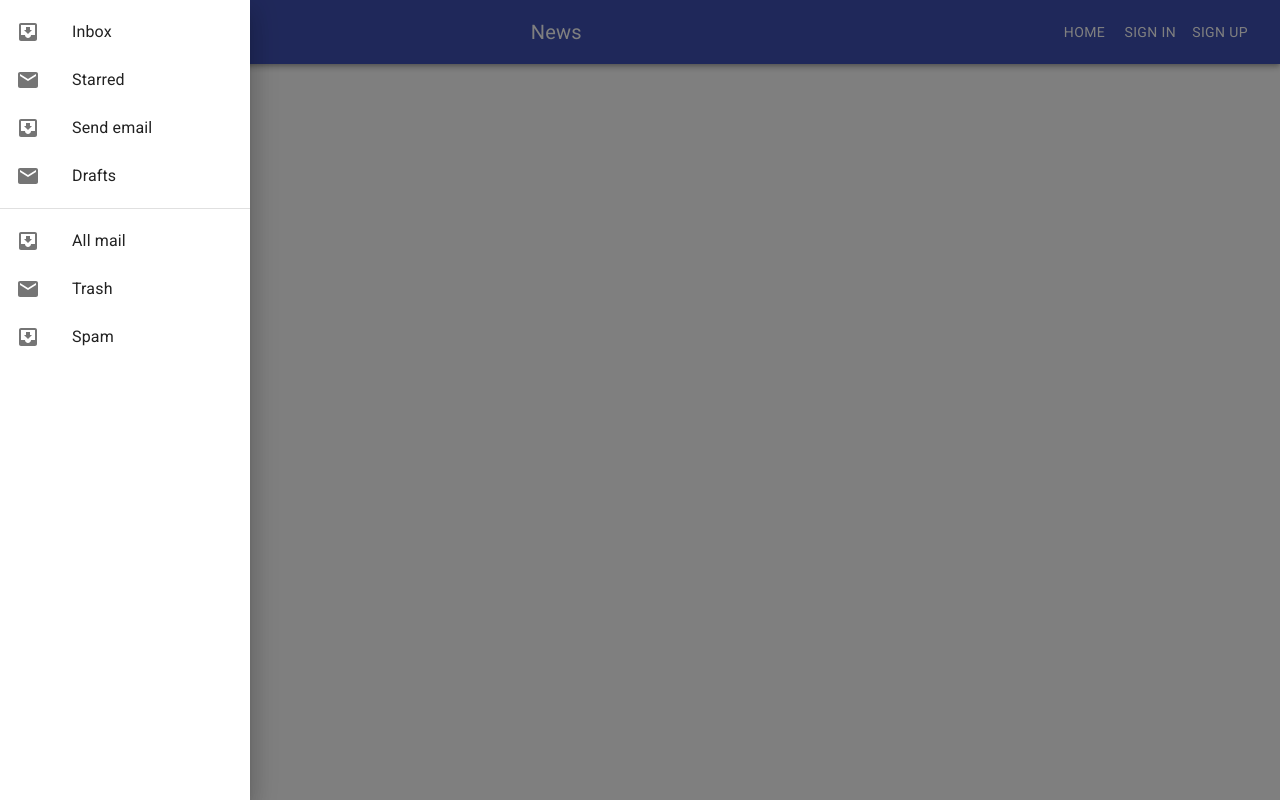
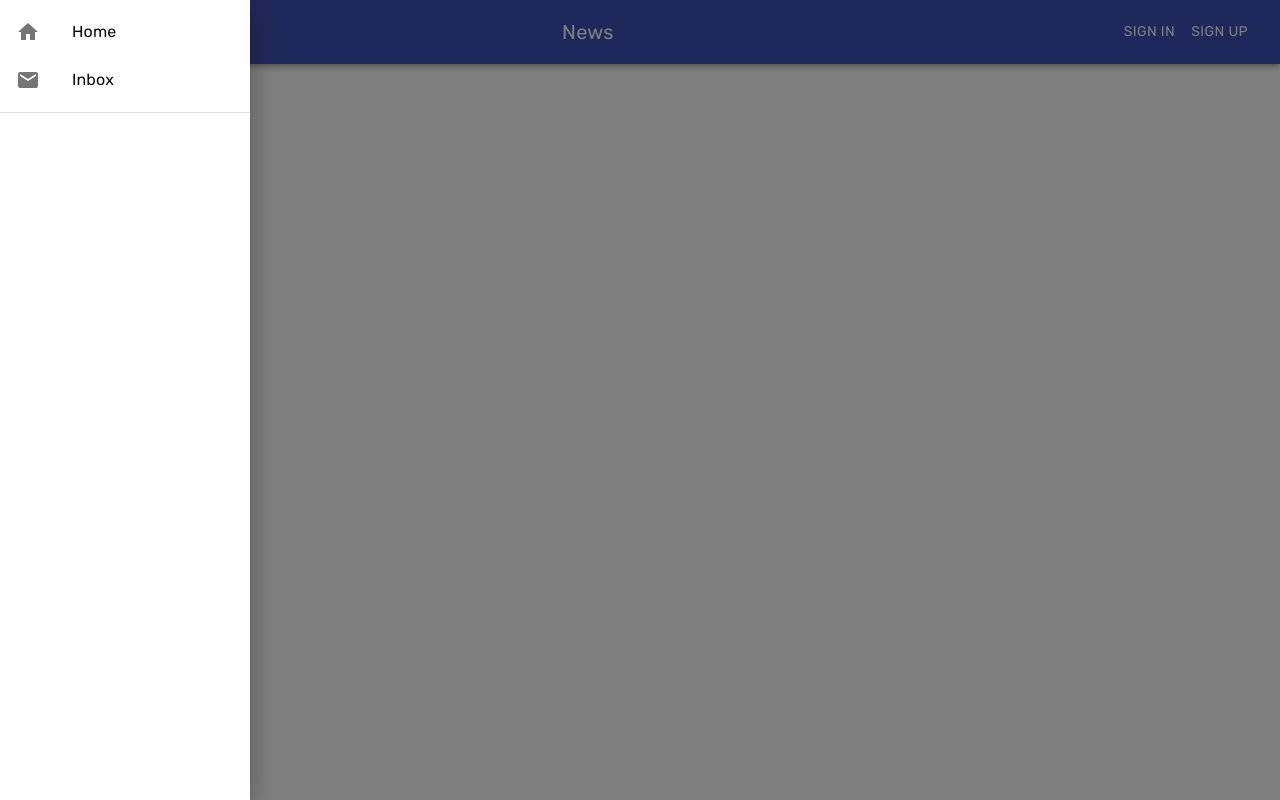
Before and after one commit to AfonsoSousaCMF/React-TestApp, a React (Create React App) app: page /sign-up in a window 1280 px wide. Both pictures are taken after a click on the button "menu". Built offline with nearby package versions, Linux system fonts and the light colour scheme.

Commit message:
Update 1.3 (Continuation)

```diff
--- a/public/index.html
+++ b/public/index.html
@@ -5,7 +5,8 @@
     <link rel="icon" href="%PUBLIC_URL%/favicon.ico" />
     <link rel="preconnect" href="https://fonts.googleapis.com">
     <link rel="preconnect" href="https://fonts.gstatic.com" crossorigin>
-    <link href="https://fonts.googleapis.com/css2?family=Roboto&family=Rubik:wght@300&display=swap" rel="stylesheet">
+    <link rel="preconnect" href="https://fonts.googleapis.com">
+    <link href="https://fonts.googleapis.com/css2?family=Rubik&display=swap" rel="stylesheet">
     <meta name="viewport" content="width=device-width, initial-scale=1" />
     <meta name="theme-color" content="#000000" />
     <meta
--- a/src/App.css
+++ b/src/App.css
@@ -1,5 +1,5 @@
-body {
-  font-family: 'Rubik', sans-serif;
+* {
+  font-family: 'Rubik', sans-serif !important;
 }
 
 .App {
@@ -32,18 +32,23 @@ body {
   background-color: cyan;
 }
 
-.link {
+.link-auth {
   color: white !important;
+  text-decoration: none !important;
+}
+
+.link-menu {
+  color: rgb(14, 13, 13) !important;
   text-decoration: none !important;
 }
 
 .paper {
   margin: auto;
-  margin-top: 70px;
+  margin-top: 100px;
   width: 700px;
   height: auto;
   padding: 30px;
-  background-color: rgb(1, 226, 226);
+  background-color: rgba(223, 223, 223, 0.74) !important;
 }
 
 .App-link {
--- a/src/App.js
+++ b/src/App.js
@@ -2,6 +2,8 @@ import "./App.css";
 import Header from "./components/Header.js";
 import News from './pages/News.js'
 import Menu from './components/Menu.js'
+import Login from './pages/Login.js'
+import Register from './pages/Register.js'
 import {
   BrowserRouter as Router,
   Switch,
@@ -18,10 +20,10 @@ function App() {
         <Header />
         <Switch>
           <Route path="/sign-up">
-
+            <Register />
           </Route>
           <Route path="/sign-in">
-
+            <Login />
           </Route>
           <Route path="/" exact>
             <News />
--- a/src/components/GetNew.js
+++ b/src/components/GetNew.js
@@ -3,6 +3,7 @@ import Axios from "axios";
 import Grid from "@material-ui/core/Grid";
 import Paper from "@material-ui/core/Paper";
 import Typography from "@material-ui/core/Typography";
+// import LoadingScreen from "./LoadingScreen.js";
 
 export default (props) => {
     const [news, setNews] = useState([])
@@ -22,7 +23,6 @@ export default (props) => {
     const res = await Axios.get('http://sitea-c-1229:8000/api/v1/supports')
     const data = await res
 
-    console.log(data)
     return data
   }
 
--- a/src/components/Header.js
+++ b/src/components/Header.js
@@ -36,14 +36,11 @@ export const Header = () => {
             News
           </Typography>
 
-          <NavLink to="/" color="inherit">
-            <Button className="link">Home</Button>
+          <NavLink to="/sign-in" className="link-auth">
+            <Button className="link-auth">Sign In</Button>
           </NavLink>
-          <NavLink to="/sign-in">
-            <Button className="link">Sign In</Button>
-          </NavLink>
-          <NavLink to="/sign-up">
-            <Button className="link">Sign Up</Button>
+          <NavLink to="/sign-up" className="link-auth">
+            <Button className="link-auth">Sign Up</Button>
           </NavLink>
         </Toolbar>
       </AppBar>
--- a/src/components/Menu.js
+++ b/src/components/Menu.js
@@ -1,23 +1,31 @@
-import React from 'react';
-import clsx from 'clsx';
-import { makeStyles } from '@material-ui/core/styles';
-import Drawer from '@material-ui/core/Drawer';
-import List from '@material-ui/core/List';
-import Divider from '@material-ui/core/Divider';
-import ListItem from '@material-ui/core/ListItem';
-import ListItemIcon from '@material-ui/core/ListItemIcon';
-import ListItemText from '@material-ui/core/ListItemText';
-import InboxIcon from '@material-ui/icons/MoveToInbox';
-import MailIcon from '@material-ui/icons/Mail';
+import React from "react";
+import clsx from "clsx";
+import { makeStyles } from "@material-ui/core/styles";
+import Drawer from "@material-ui/core/Drawer";
+import List from "@material-ui/core/List";
+import Divider from "@material-ui/core/Divider";
+import ListItem from "@material-ui/core/ListItem";
+import ListItemIcon from "@material-ui/core/ListItemIcon";
+import ListItemText from "@material-ui/core/ListItemText";
+import HomeIcon from "@material-ui/icons/Home";
+import MailIcon from "@material-ui/icons/Mail";
 import IconButton from "@material-ui/core/IconButton";
 import MenuIcon from "@material-ui/icons/Menu";
+import {
+  BrowserRouter as Router,
+  Switch,
+  Route,
+  NavLink,
+  useRouteMatch,
+  useParams,
+} from "react-router-dom";
 
 const useStyles = makeStyles({
   list: {
     width: 250,
   },
   fullList: {
-    width: 'auto',
+    width: "auto",
   },
 });
 
@@ -28,7 +36,10 @@ export default function Menu({ props }) {
   });
 
   const toggleDrawer = (anchor, open) => (event) => {
-    if (event.type === 'keydown' && (event.key === 'Tab' || event.key === 'Shift')) {
+    if (
+      event.type === "keydown" &&
+      (event.key === "Tab" || event.key === "Shift")
+    ) {
       return;
     }
 
@@ -38,35 +49,38 @@ export default function Menu({ props }) {
   const list = (anchor) => (
     <div
       className={clsx(classes.list, {
-        [classes.fullList]: anchor === 'top' || anchor === 'bottom',
+        [classes.fullList]: anchor === "top" || anchor === "bottom",
       })}
       role="presentation"
       onClick={toggleDrawer(anchor, false)}
       onKeyDown={toggleDrawer(anchor, false)}
     >
       <List>
-        {['Inbox', 'Starred', 'Send email', 'Drafts'].map((text, index) => (
-          <ListItem button key={text}>
-            <ListItemIcon>{index % 2 === 0 ? <InboxIcon /> : <MailIcon />}</ListItemIcon>
-            <ListItemText primary={text} />
+        <NavLink to="/" exact className="link-menu">
+          <ListItem button className="link-menu">
+            <ListItemIcon>
+              <HomeIcon />
+            </ListItemIcon>
+            <ListItemText primary="Home" />
           </ListItem>
-        ))}
+        </NavLink>
+
+        <NavLink to="/inbox" exact className="link-menu">
+          <ListItem button className="link-menu">
+            <ListItemIcon>
+              <MailIcon />
+            </ListItemIcon>
+            <ListItemText primary="Inbox" />
+          </ListItem>
+        </NavLink>
       </List>
       <Divider />
-      <List>
-        {['All mail', 'Trash', 'Spam'].map((text, index) => (
-          <ListItem button key={text}>
-            <ListItemIcon>{index % 2 === 0 ? <InboxIcon /> : <MailIcon />}</ListItemIcon>
-            <ListItemText primary={text} />
-          </ListItem>
-        ))}
-      </List>
     </div>
   );
 
   return (
     <>
-      {['left'].map((anchor) => (
+      {["left"].map((anchor) => (
         <React.Fragment key={anchor}>
           <IconButton
             edge="start"
@@ -77,8 +91,12 @@ export default function Menu({ props }) {
           >
             <MenuIcon />
           </IconButton>
-          <Drawer anchor="left" open={state[anchor]} onClose={toggleDrawer(anchor, false)}>
-            {list(anchor)}
+          <Drawer
+            anchor="left"
+            open={state[anchor]}
+            onClose={toggleDrawer(anchor, false)}
+          >
+            {list()}
           </Drawer>
         </React.Fragment>
       ))}
--- a/src/index.css
+++ b/src/index.css
@@ -1,6 +1,6 @@
 body {
   margin: 0;
-  font-family: -apple-system, BlinkMacSystemFont, 'Segoe UI', 'Roboto', 'Oxygen',
+  font-family: -apple-system, BlinkMacSystemFont, 'Rubik', 'Segoe UI', 'Roboto', 'Oxygen',
     'Ubuntu', 'Cantarell', 'Fira Sans', 'Droid Sans', 'Helvetica Neue',
     sans-serif;
   -webkit-font-smoothing: antialiased;
--- /dev/null
+++ b/src/pages/Login.js
@@ -0,0 +1,11 @@
+import React from 'react'
+
+const Login = () => {
+    return (
+        <div>
+            <h1>Login Page</h1>
+        </div>
+    )
+}
+
+export default Login
--- a/src/pages/News.js
+++ b/src/pages/News.js
@@ -8,7 +8,7 @@ const News = () =>  {
     <>
       <Container>
         <Grid container spacing={2}>
-          <GetNew></GetNew>
+          <GetNew />
         </Grid>
       </Container>
     </>
--- /dev/null
+++ b/src/pages/Register.js
@@ -0,0 +1,16 @@
+import Container from "@material-ui/core/Container";
+import Grid from "@material-ui/core/Grid";
+
+const Register = () => {
+    return (
+        <>
+            <Container>
+                <Grid container spacing={2}>
+                    <h1>Register Page</h1>
+                </Grid>
+            </Container>
+        </>
+    )
+}
+
+export default Register
```
Also changed, not shown: src/components/LoadingScreen.js (added, +30 -0 lines), src/logo.svg (deleted), src/pages/SingleNew.js (added).
